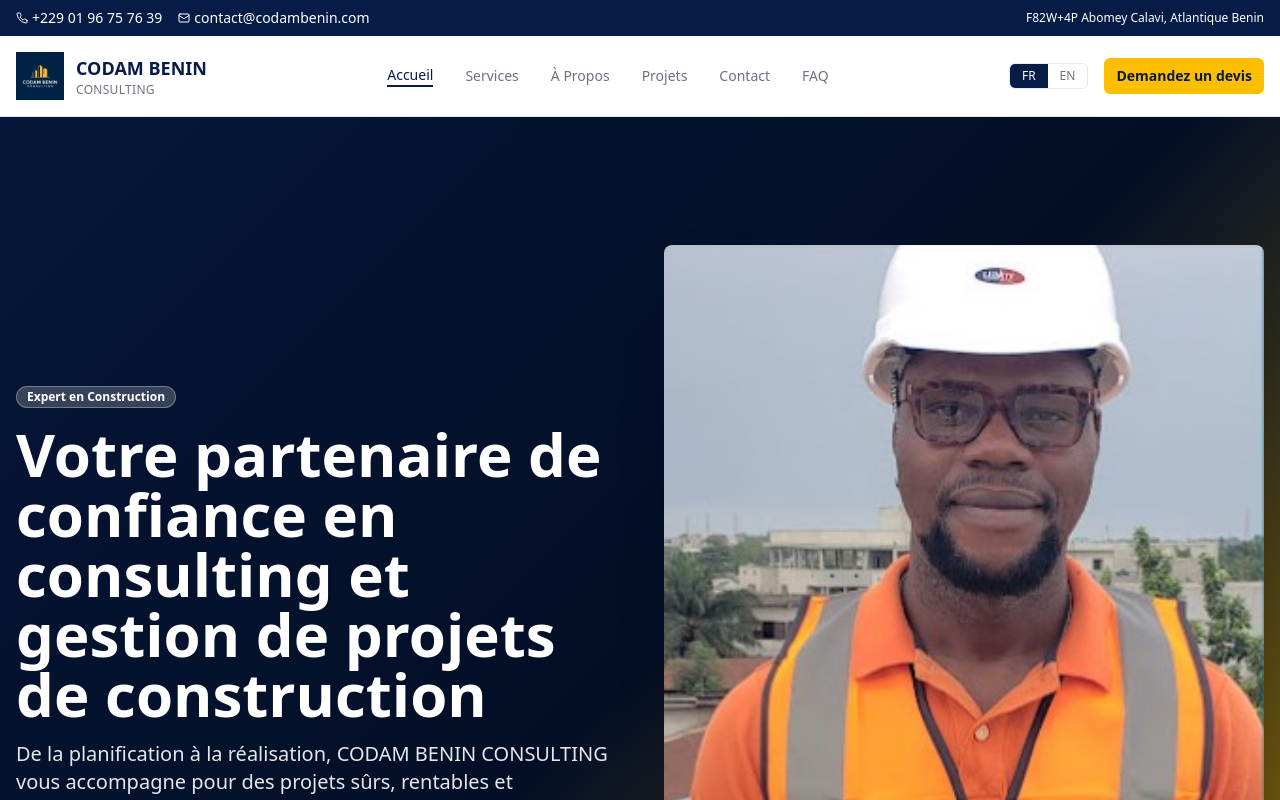
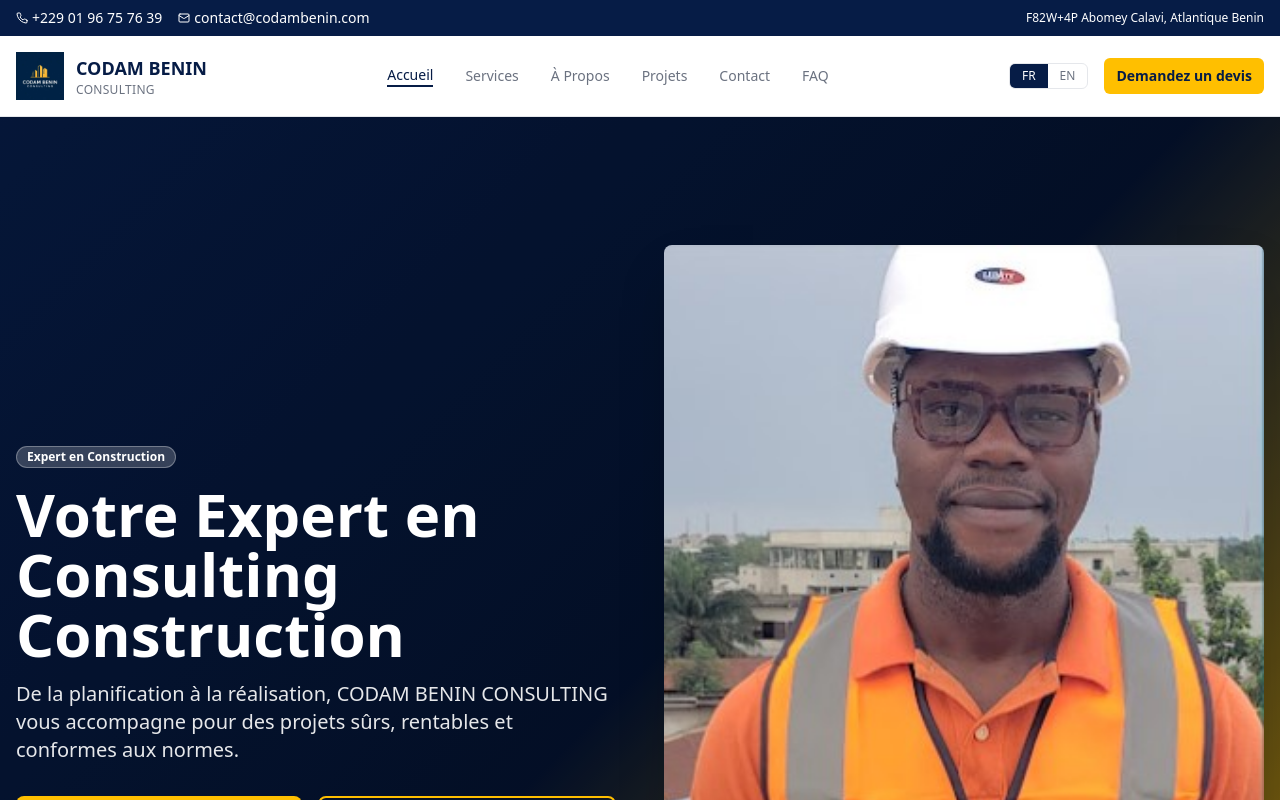
Before and after one commit to amta-repo/codam-build-global, a React (Vite) app: page / in a window 1280 px wide. Shown: the top 800 px of the page. Built offline with nearby package versions, Linux system fonts and the light colour scheme; the HTML template or start-up script is replaced by a standard one.

Commit message:
Compress hero section text

```diff
--- a/src/contexts/LanguageContext.tsx
+++ b/src/contexts/LanguageContext.tsx
@@ -21,7 +21,7 @@ const translations = {
     'nav.faq': 'FAQ',
 
     // Hero Section
-    'hero.title': 'Votre partenaire de confiance en consulting et gestion de projets de construction',
+    'hero.title': 'Votre Expert en Consulting Construction',
     'hero.subtitle': 'De la planification à la réalisation, CODAM BENIN CONSULTING vous accompagne pour des projets sûrs, rentables et conformes aux normes.',
     'hero.cta.quote': 'Demandez un devis',
     'hero.cta.call': 'Appelez maintenant',
```
